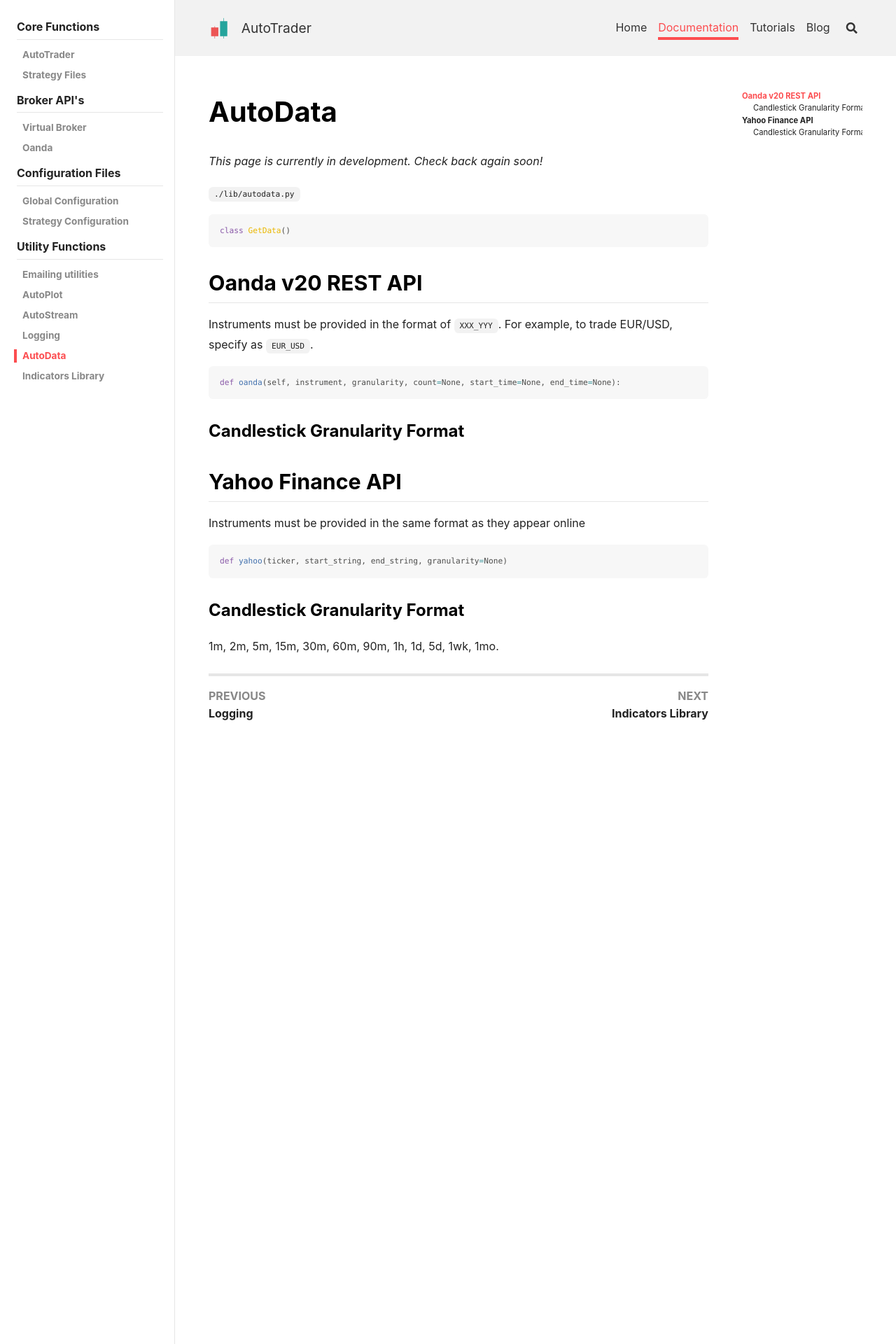
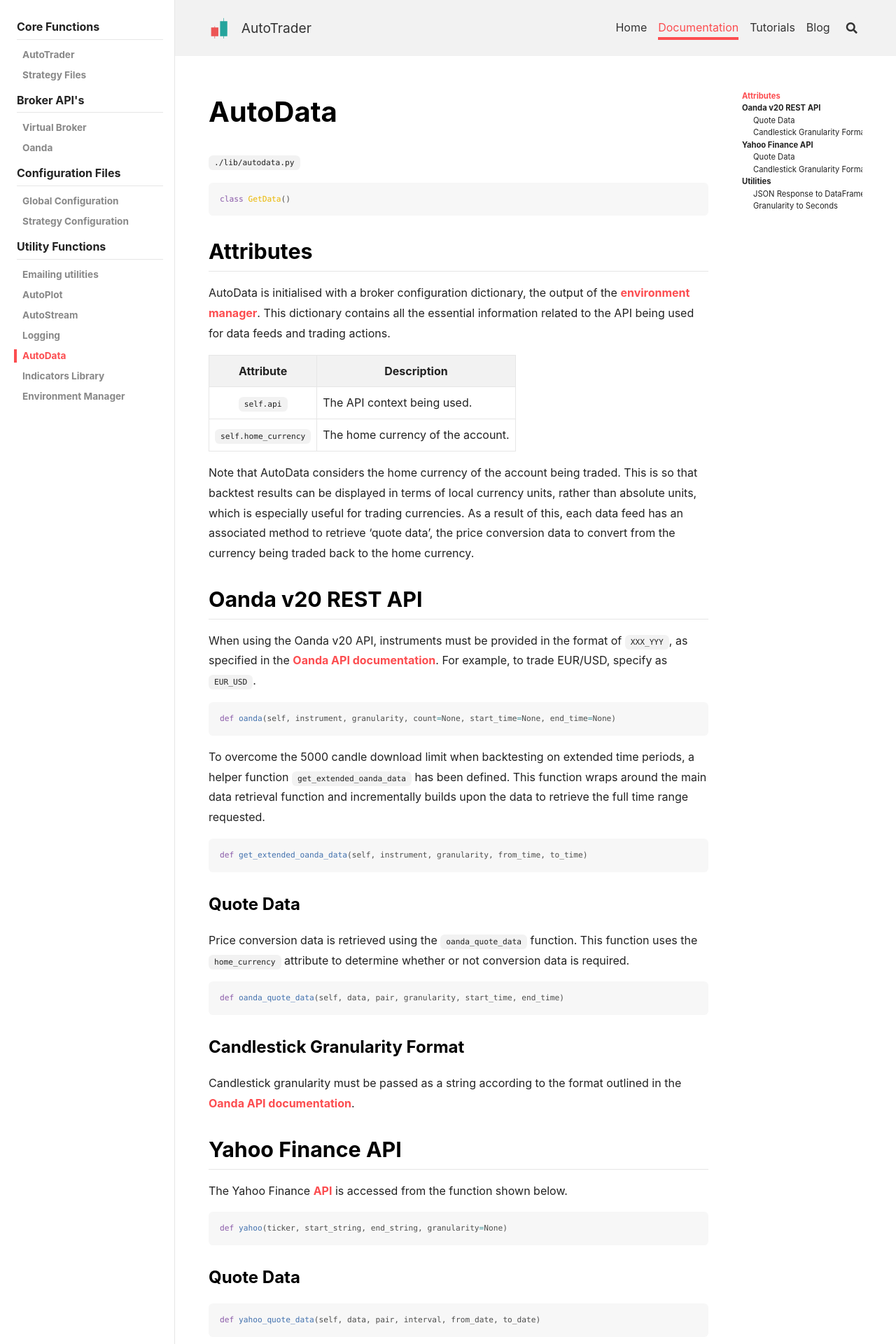
Before and after one commit to kieran-mackle/AutoTrader, a Jekyll site: the page built from content/_documentation/4.5-autodata.md, in a window 1280 px wide. Shown: the top 1920 px of the page at 70% size. Built offline with Jekyll 4.4.1, drawn with Linux system fonts in a browser that asks for light colours; nearby versions of some CDN libraries; comment, search, counter and statistics services are not loaded; some of the changed text lies outside the part shown.

Commit message:
Update autodata docs

````diff
--- a/_data/navigation.yml
+++ b/_data/navigation.yml
@@ -49,6 +49,8 @@
         url: /docs/autodata
       - title: Indicators Library
         url: /docs/indicators
+      - title: Environment Manager
+        url: /docs/environment-manager
 
 Tutorials:
   - title: Quick Start Guide
--- a/content/_documentation/4.5-autodata.md
+++ b/content/_documentation/4.5-autodata.md
@@ -4,7 +4,62 @@
 key: docs-autodata
 ---
 
-*This page is currently in development. Check back again soon!*
+
+`./lib/autodata.py`
+
+```python
+class GetData()
+```
+
+## Attributes
+AutoData is initialised with a broker configuration dictionary, the output of the [environment manager](environment-manager). This dictionary
+contains all the essential information related to the API being used for data feeds and trading actions.
+
+
+|           Attribute        | Description                                                                          |
+| :------------------------: | -------------------------------------------------------------------------------------------------- |
+|   `self.api` | The API context being used. |
+| `self.home_currency` | The home currency of the account. |
+
+
+Note that AutoData considers the home currency of the account being traded. This is so that backtest results can be displayed in terms of local
+currency units, rather than absolute units, which is especially useful for trading currencies. As a result of this, each data feed has an associated
+method to retrieve 'quote data', the price conversion data to convert from the currency being traded back to the home currency.
+
+
+## Oanda v20 REST API
+
+When using the Oanda v20 API, instruments must be provided in the format of `XXX_YYY`,
+as specified in the [Oanda API documentation](https://developer.oanda.com/rest-live-v20/primitives-df/#InstrumentName).
+For example, to trade EUR/USD, specify as `EUR_USD`.
+
+```python
+def oanda(self, instrument, granularity, count=None, start_time=None, end_time=None)
+```
+
+To overcome the 5000 candle download limit when backtesting on extended time periods, a helper function `get_extended_oanda_data` has
+been defined. This function wraps around the main data retrieval function and incrementally builds upon the data to retrieve the
+full time range requested.
+
+```py
+def get_extended_oanda_data(self, instrument, granularity, from_time, to_time)
+```
+
+
+
+### Quote Data
+Price conversion data is retrieved using the `oanda_quote_data` function. This function uses the `home_currency` attribute to
+determine whether or not conversion data is required.
+
+```py
+def oanda_quote_data(self, data, pair, granularity, start_time, end_time)
+```
+
+
+### Candlestick Granularity Format
+
+Candlestick granularity must be passed as a string according to the format outlined in the
+[Oanda API documentation](https://developer.oanda.com/rest-live-v20/instrument-df/).
 
 
 
@@ -13,38 +68,45 @@
 
 
 
-
-
-
-
-`./lib/autodata.py`
-
-```python
-class GetData()
-```
-
-
-## Oanda v20 REST API
-Instruments must be provided in the format of `XXX_YYY`. For example, to trade EUR/USD, specify as `EUR_USD`.
-
-
-```python
-def oanda(self, instrument, granularity, count=None, start_time=None, end_time=None):
-```
-
-### Candlestick Granularity Format
-
-
-
-
 ## Yahoo Finance API
-
-Instruments must be provided in the same format as they appear online
+The Yahoo Finance [API](https://pypi.org/project/yfinance/) is accessed from the function shown below.
 
 ```python
 def yahoo(ticker, start_string, end_string, granularity=None)
 ```
 
 
+### Quote Data
+```py
+def yahoo_quote_data(self, data, pair, interval, from_date, to_date)
+```
+
+
 ### Candlestick Granularity Format
-1m, 2m, 5m, 15m, 30m, 60m, 90m, 1h, 1d, 5d, 1wk, 1mo.
+
+Candlestick granularity must be passed as a string according to the format outlined in the
+[Oanda API documentation](https://developer.oanda.com/rest-live-v20/instrument-df/).
+
+> 1m, 2m, 5m, 15m, 30m, 60m, 90m, 1h, 1d, 5d, 1wk, 1mo.
+
+
+
+
+
+## Utilities
+
+### JSON Response to DataFrame
+Function to convert api response into a pandas dataframe.
+
+```py
+def response_to_df(self, response)
+```
+
+
+
+### Granularity to Seconds
+Converts the granularity to time in seconds.
+
+```py
+def granularity_to_seconds(self, granularity)
+```
````
Also changed, not shown: content/_documentation/4.8-environment-manager.md (+13 -11 lines).
